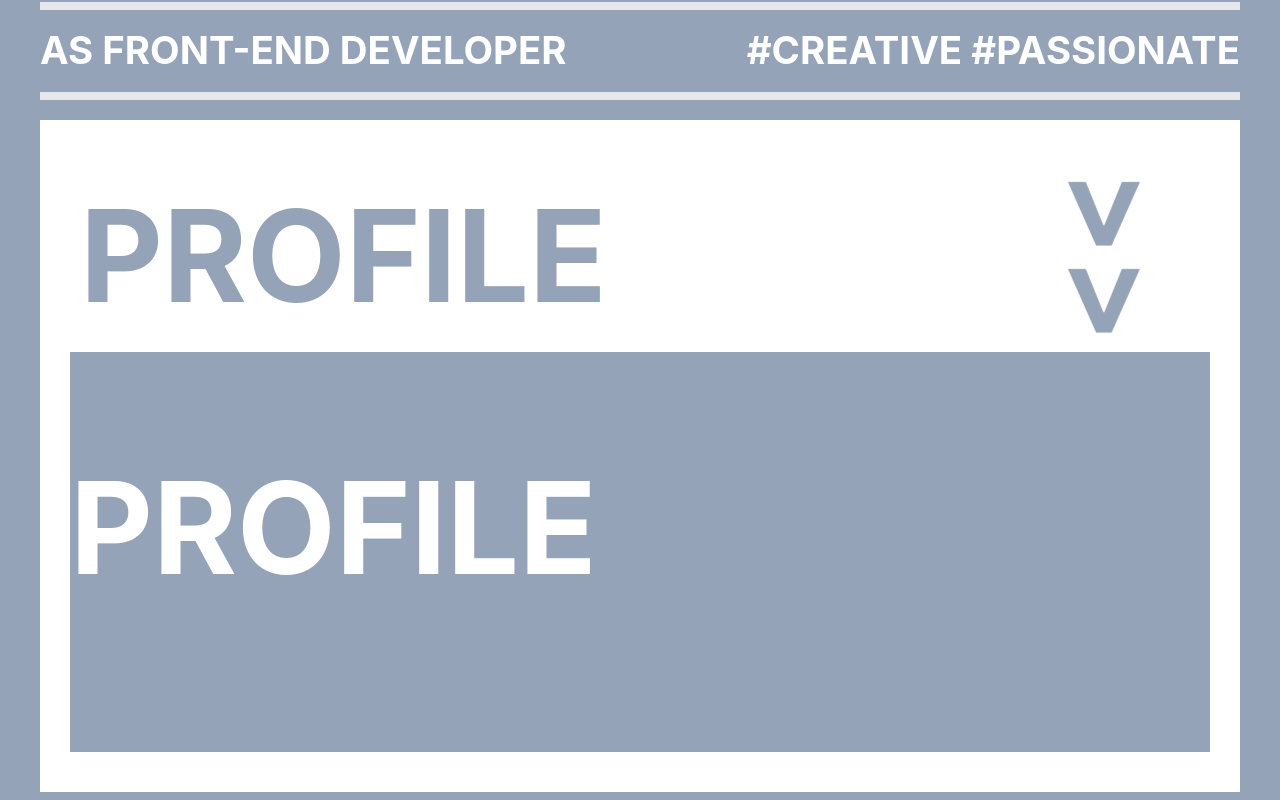
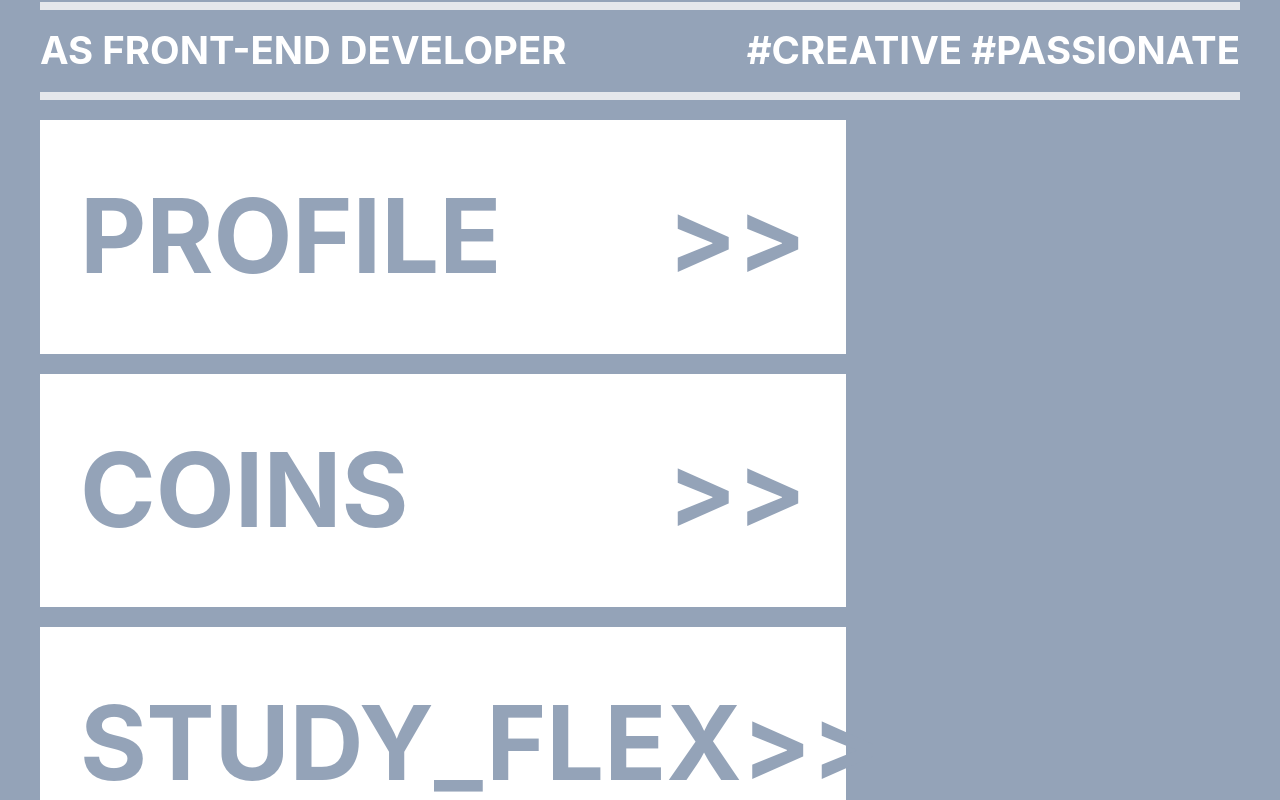
Before and after one commit to yunchan312/profile_renewal, a React (Create React App) app: page / in a window 1280 px wide. Shown: the part 1800-2600 px from the top of the page. Built offline with nearby package versions, Linux system fonts and the light colour scheme.

Commit message:
feat: project pages

```diff
--- a/package.json
+++ b/package.json
@@ -10,6 +10,7 @@
     "react": "^18.2.0",
     "react-dom": "^18.2.0",
     "react-icons": "^5.0.1",
+    "react-intersection-observer": "^9.6.0",
     "react-modal": "^3.16.1",
     "react-router-dom": "^6.21.3",
     "react-scripts": "5.0.1",
--- a/src/App.js
+++ b/src/App.js
@@ -1,6 +1,7 @@
 import Home from "./Routes/Home";
 import Nav from "./Components/Nav";
 import { Route, Routes } from "react-router-dom";
+import Test from "./Routes/Test";
 
 function App() {
   return (
@@ -8,6 +9,7 @@ function App() {
       <Nav />
       <Routes>
         <Route path="/" element={<Home />} />
+        <Route path="/test" element={<Test />} />
       </Routes>
     </div>
   );
--- a/src/Components/Btn.js
+++ b/src/Components/Btn.js
@@ -1,37 +1,88 @@
-import { useEffect, useState } from "react";
-import { motion } from "framer-motion";
+import { useEffect, useRef, useState } from "react";
+import { motion, useAnimation, Variants } from "framer-motion";
+import { Link } from "react-router-dom";
 
-export default function Btn({ key, name, content }) {
+export default function Btn({ context, name, content, github, img }) {
   const [isBoxVisible, setIsBoxVisible] = useState(false);
 
   const handleBoxClick = () => {
     setIsBoxVisible((prev) => !prev);
   };
 
+  const detailVariants = {
+    before: {
+      display: "none",
+      scale: 0,
+    },
+    isOpen: {
+      display: "block",
+      scale: 1,
+      transition: {
+        duration: 0.8,
+        delay: 0.5,
+        scale: {
+          type: "spring",
+        },
+      },
+    },
+  };
+  const coverVariants = {
+    first: {
+      width: "70%",
+    },
+    isClose: {
+      visibility: "visible",
+      width: ["60%", "100%", "2%"],
+    },
+    transition: {
+      times: [1, 1, 1],
+    },
+  };
+
   return (
-    <div>
-      <div onClick={handleBoxClick} className="bg-white py-10">
+    <div className="flex flex-col justify-start w-[90vw]">
+      <motion.div
+        animate={isBoxVisible ? "isClose" : null}
+        initial={"first"}
+        variants={coverVariants}
+        onClick={handleBoxClick}
+        className="bg-white py-10 relative z-20 w-[60vw] select-none hover:cursor-pointer "
+      >
         <div className="px-10">
-          <div className="text-slate-400 font-bold text-[10vw] flex justify-between items-center">
-            <span>{name}</span>
-            <span className="rotate-90">
-              <span className="animate-arrowSecond">{">"}</span>
-              <span className="animate-arrowThird">{">"}</span>
-            </span>
+          <div
+            className={`${
+              isBoxVisible ? "text-white" : "text-slate-400"
+            } font-bold text-[8vw] flex justify-between items-center`}
+          >
+            <span className="">{name}</span>
+            {isBoxVisible ? null : (
+              <>
+                <span className="">
+                  <span className="animate-arrowSecond">{">"}</span>
+                  <span className="animate-arrowThird">{">"}</span>
+                </span>
+              </>
+            )}
           </div>
         </div>
-        <div className="w-full flex items-center justify-center relative">
-          <div
-            className={`bg-slate-400 w-[95%] h-[400px] py-20 ${
-              isBoxVisible ? "animate-slideDown" : null
-            }`}
-          >
-            <span className="text-white font-bold text-[10vw] flex justify-between items-center">
-              {name}
-            </span>
+      </motion.div>
+
+      <motion.div
+        initial={"before"}
+        animate={isBoxVisible ? "isOpen" : null}
+        variants={detailVariants}
+        className="text-[2vw] w-full px-10 ml-2"
+      >
+        <div className="w-[100%]">
+          <div>{img ? <div>hello</div> : null}</div>
+          <div>
+            <div>{context}</div>
+            <Link to={`${github}`}>
+              <div>코드보기</div>
+            </Link>
           </div>
         </div>
-      </div>
+      </motion.div>
     </div>
   );
 }
--- a/src/Pages/Projects.js
+++ b/src/Pages/Projects.js
@@ -18,11 +18,40 @@ export default function Projects() {
         <div> AS FRONT-END DEVELOPER</div>
         <div>#CREATIVE #PASSIONATE</div>
       </div>
-      <Btn key={0} name={"PROFILE"} content={"My Profile Page"} />
-      {/*<Btn key={1} name={"COINS"} />
-      <Btn key={2} name={"STUDY FLEX"} />
-      <Btn key={3} name={"CLONINGS"} />
-      <Btn key={4} name={"STOP SMOKE"} />*/}
+      <Btn
+        key={0}
+        name={"PROFILE"}
+        context={"포트폴리오 페이지로서 제 정보를 소개 하는 웹사이트 입니다."}
+        github={"https://github.com/yunchan312/profile_renewal"}
+      />
+      <Btn
+        key={1}
+        name={"COINS"}
+        context={
+          "실시간 가상화폐의 가격을 그래프와 여러가지 지표를 활용해서 표시하는 웹사이트입니다."
+        }
+        github={"https://github.com/yunchan312/Coins"}
+      />
+      <Btn
+        key={2}
+        name={"STUDY_FLEX"}
+        context={
+          "대학교 인증을 통해, 본인이 소속된 대학교 안에서 스터디멤버를 모집하는 플랫폼입니다."
+        }
+        github={"https://github.com/StudyFlexUMC5th/StudyFlex-FE"}
+      />
+      <Btn
+        key={3}
+        name={"CLONINGS"}
+        context={"Netflix Cloning, CoupangPlay Cloning, CarrotMarket Cloning"}
+        github={"https://github.com/yunchan312?tab=repositories"}
+      />
+      <Btn
+        key={4}
+        name={"STOP_SMOKE"}
+        context={"작업중입니다."}
+        github={"https://github.com/yunchan312?tab=repositories"}
+      />
     </div>
   );
 }
--- /dev/null
+++ b/src/Routes/Test.js
@@ -0,0 +1,53 @@
+import { useAnimation, motion } from "framer-motion";
+import Btn from "../Components/Btn";
+
+export default function Test() {
+  return (
+    <>
+      <div className="bg-orange-500 h-[100vh] flex flex-col justify-center items-center w-full border-2">
+        {
+          <motion.div
+            whileHover={{
+              opacity: 1,
+              scale: [1, 2, 2, 1, 1],
+              rotate: [-25, 0, 180, 180, -25],
+              width: ["30vw", "30vw", "30vw", "50vw", "90vw"],
+              borderRadius: ["0%", "100%", "0%", "0%", "0%"],
+            }}
+            transition={{
+              duration: 2,
+            }}
+            className="bg-white w-[90vw] h-[30vh] rounded-sm border-2"
+          >
+            {/*<motion.div
+            initial={{ display: "none", scale: 1.5 }}
+            animate={{ display: "block", scale: 1 }}
+            transition={{
+              duration: 1,
+              delay: 1,
+              ease: "linear",
+              delayChildren: 0.6,
+              type: "spring",
+            }}
+            className="font-bold text-9xl"
+          ></motion.div> */}
+          </motion.div>
+        }
+      </div>
+      <div className="bg-blue-500 h-[100vh] flex flex-col justify-center items-center w-full border-2">
+        {
+          <motion.circle
+            cx={500}
+            animate={{ cx: [null, 100, 200] }}
+            transition={{ duration: 3, times: [0, 0.2, 1] }}
+            className="bg-white w-[30vw] h-[30vh] rounded-sm border-2"
+          ></motion.circle>
+        }
+      </div>
+
+      <div className="bg-yellow-500 h-[100vh] pr-10">
+        <Btn name={"PROFILE"} />
+      </div>
+    </>
+  );
+}
--- a/tailwind.config.js
+++ b/tailwind.config.js
@@ -36,9 +36,9 @@ module.exports = {
           "80%": { opacity: 0 },
           "100%": { opacity: 100 },
         },
-        slideDown: {
-          "0%": { transform: "translateY(0%)" },
-          "100%": { transform: "translateY(100%)" },
+        appear: {
+          "0%": { opacity: 0, scaleX: 0 },
+          "100%": { opacity: 100, scaleX: 1 },
         },
       },
       animation: {
@@ -48,7 +48,7 @@ module.exports = {
         arrowFirst: "arrowFirst 1s linear infinite",
         arrowSecond: "arrowSecond 1s linear infinite",
         arrowThird: "arrowThird 1s linear infinite",
-        slideDown: "slideDown 1s linear",
+        appear: "appear 0.3s linear",
       },
     },
   },
```
Also changed, not shown: 1 other file (tests, documents, lock files or other folders).
